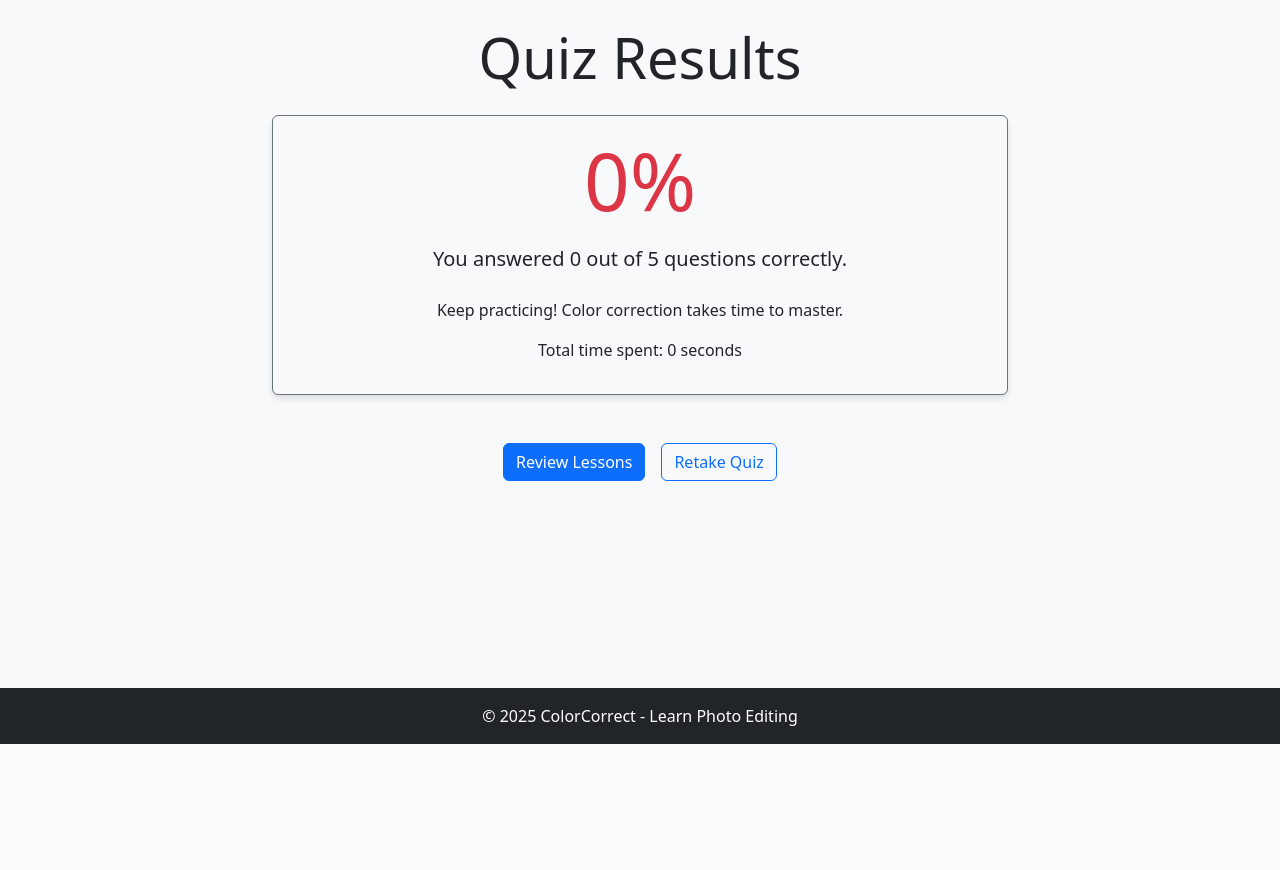
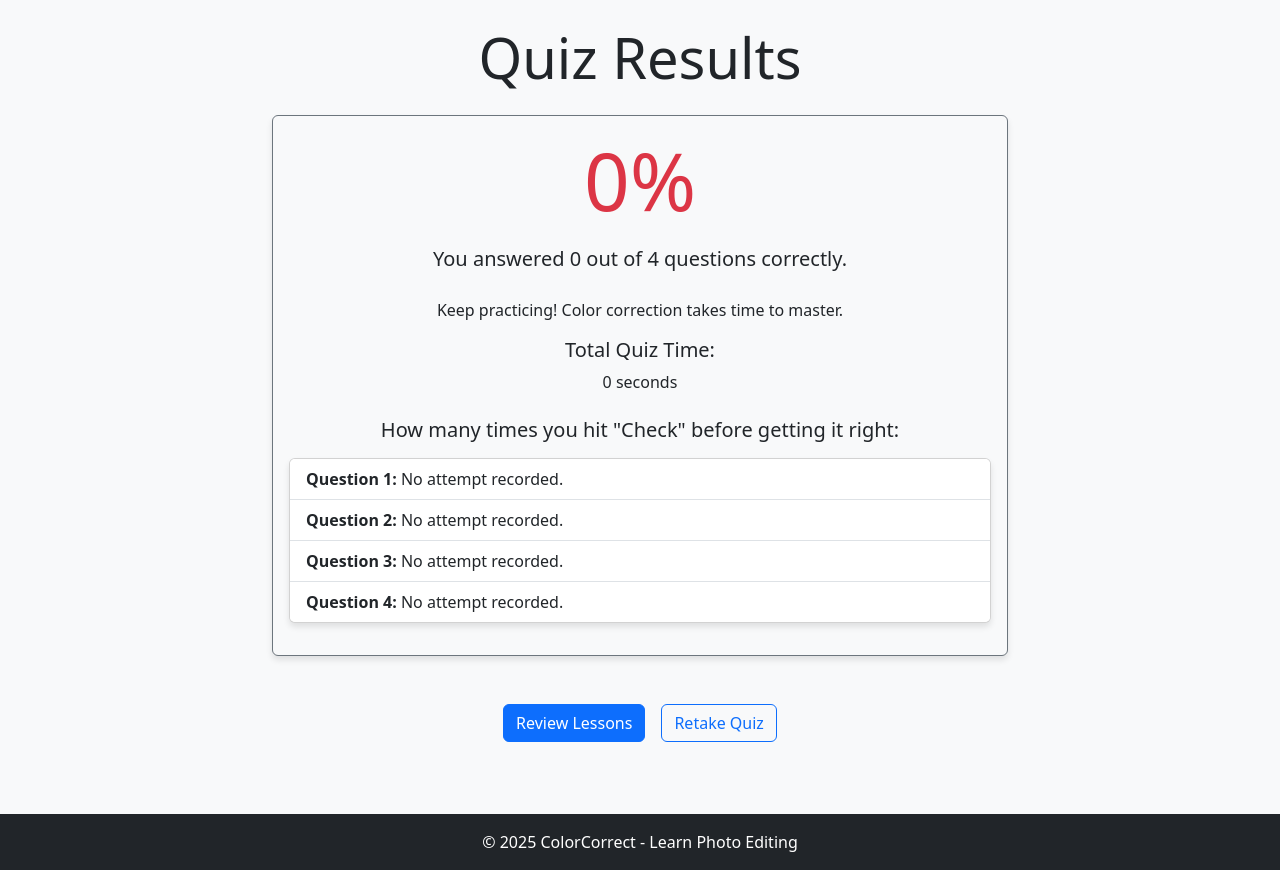
Before and after one commit to z-hmn/Color-Correct, a Flask app: page /quiz/result in a window 1280 px wide. Shown: the part 56-926 px from the top of the page. Before the commit the page ends 800 px from the top, so only its background shows below. Run offline with Flask 3, Linux system fonts and the light colour scheme.

Commit message:
Final tweaks

```diff
--- a/data.json
+++ b/data.json
@@ -21,7 +21,7 @@
       {
         "id": 3,
         "title": "Highlights",
-        "description": "Highlights affect the brightest parts of the photo—like the sky, reflections, or shiny surfaces. Lowering highlights brings back lost detail in those bright areas. Raising them can make your photo look more vivid or glowy. Too-high highlights can cause areas to look 'blown out' or too white. Use this tool to recover brightness without changing the entire image!",
+        "description": "Highlights affect the brightest parts of the photo—like the sky, reflections, or shiny surfaces. Increasing highlights brings back lost detail in those bright areas. Lowering them can make your photo look more vivid or glowy. Too-high highlights can cause areas to look 'blown out' or too white. Use this tool to recover brightness without changing the entire image!",
         "tool": "highlights",
         "min": -100,
         "max": 100,
--- a/quiz_content.json
+++ b/quiz_content.json
@@ -51,50 +51,6 @@
     },
     {
       "id": 3,
-      "question_text": "What happens when you decrease the highlights?",
-      "type": "multiple_choice",
-      "options": [
-        {
-          "text": "The darkest parts of the photo get darker",
-          "value": "darken_shadows"
-        },
-        {
-          "text": "The lightest parts of the photo lose detail",
-          "value": "lose_detail"
-        },
-        {
-          "text": "The lightest areas recover detail and become less bright",
-          "value": "recover_detail"
-        },
-        {
-          "text": "Colors become more vivid",
-          "value": "vivid_colors"
-        }
-      ],
-      "correct_answer": "recover_detail",
-      "explanation": "Decreasing highlights brings back lost detail in bright areas. This is especially useful for recovering details in overexposed areas like bright skies."
-    },
-    {
-      "id": 4,
-      "question_text": "Try to match the edit shown in the target image. Focus on making the sunset scene warmer.",
-      "type": "image_edit",
-      "base_image": "img/quiz_image.jpg",
-      "target_image": "img/quiz_image_target.jpg",
-      "primary_adjustment": "warmth",
-      "target_values": {
-        "exposure": -30,
-        "contrast": 5,
-        "highlights": 20,
-        "shadows": -15,
-        "warmth": 30,
-        "tint": 15,
-        "saturation": 10
-      },
-      "tolerance": 30,
-      "hint": "The desired result has more orange tones than blue."
-    },
-    {
-      "id": 5,
       "question_text": "Which tool would you use to correct a photo that looks too green from fluorescent lighting?",
       "type": "multiple_choice",
       "options": [
@@ -117,5 +73,24 @@
       ],
       "correct_answer": "tint_magenta",
       "explanation": "Tint controls the balance between green and magenta. To correct a green cast from fluorescent lighting, you would adjust the tint towards magenta."
+    },
+    {
+      "id": 4,
+      "question_text": "Try to match the edit shown in the target image. Focus on making the sunset scene warmer.",
+      "type": "image_edit",
+      "base_image": "img/quiz_image.jpg",
+      "target_image": "img/quiz_image_target.jpg",
+      "primary_adjustment": "warmth",
+      "target_values": {
+        "exposure": -30,
+        "contrast": 5,
+        "highlights": 20,
+        "shadows": -15,
+        "warmth": 30,
+        "tint": 15,
+        "saturation": 10
+      },
+      "tolerance": 30,
+      "hint": "The desired result has more orange tones than blue."
     }
   ]
--- a/run.py
+++ b/run.py
@@ -30,6 +30,13 @@ def home():
         session['learning_progress'] = {}
         session['quiz_answers'] = {}
         session['current_lesson_start_time'] = None
+
+        # Initialize quiz time tracking
+        session['quiz_start_time'] = None
+        session['quiz_total_time'] = 0
+
+        # Initialize attempt counter
+        session['question_attempts'] = {}
 
     return render_template('home.html')
 
@@ -120,23 +127,20 @@ def quiz(question_id):
     quiz_content = load_quiz_content()
     total_questions = len(quiz_content)
 
-    # Track time spent on previous quiz question
-    if 'current_question_start_time' in session and session['current_question_start_time']:
-        previous_question_id = session.get('current_question_id')
-        if previous_question_id:
-            start_time = datetime.strptime(session['current_question_start_time'], '%Y-%m-%d %H:%M:%S')
-            end_time = datetime.now()
-            time_spent = (end_time - start_time).total_seconds()
+    # Initialize quiz start time when first entering the quiz
+    if 'quiz_start_time' not in session or session['quiz_start_time'] is None:
+        session['quiz_start_time'] = datetime.now().strftime('%Y-%m-%d %H:%M:%S')
+        session['quiz_total_time'] = 0
+        session['question_attempts'] = {}
+        session.modified = True
 
-            # Store time spent
-            if 'quiz_time_spent' not in session:
-                session['quiz_time_spent'] = {}
-            session['quiz_time_spent'][str(previous_question_id)] = time_spent
-            session.modified = True
+    # Initialize attempts counter for this question if needed
+    if 'question_attempts' not in session:
+        session['question_attempts'] = {}
 
-    # Set current question start time
-    session['current_question_start_time'] = datetime.now().strftime('%Y-%m-%d %H:%M:%S')
-    session['current_question_id'] = question_id
+    if str(question_id) not in session['question_attempts']:
+        session['question_attempts'][str(question_id)] = 0
+        session.modified = True
 
     # Ensure question_id is valid
     if question_id < 1 or question_id > total_questions:
@@ -160,6 +164,10 @@ def quiz(question_id):
         selected_answer = request.form.get('answer')
         is_correct = selected_answer == question['correct_answer']
 
+        # Increment attempts counter
+        session['question_attempts'][str(question_id)] += 1
+        attempts = session['question_attempts'][str(question_id)]
+
         # Store the answer
         if 'quiz_answers' not in session:
             session['quiz_answers'] = {}
@@ -178,7 +186,8 @@ def quiz(question_id):
             'feedback': feedback_message,
             'feedback_class': feedback_class,
             'next_id': next_id,
-            'is_last': is_last
+            'is_last': is_last,
+            'attempts': attempts
         })
 
     # Render quiz template
@@ -194,6 +203,16 @@ def quiz(question_id):
 def submit_practical():
     data = request.json
     user_values = data.get('values', {})
+
+    # Increment attempts counter for practical question
+    if 'question_attempts' not in session:
+        session['question_attempts'] = {}
+
+    if '4' not in session['question_attempts']:
+        session['question_attempts']['4'] = 0
+
+    session['question_attempts']['4'] += 1
+    attempts = session['question_attempts']['4']
 
     # Get target values from quiz_content
     quiz_content = load_quiz_content()
@@ -229,7 +248,8 @@ def submit_practical():
         'success': True,
         'is_correct': is_correct,
         'score': score,
-        'total': total_params
+        'total': total_params,
+        'attempts': attempts
     })
 
 # Add route for quiz results
@@ -241,19 +261,27 @@ def quiz_result():
     total = len(load_quiz_content())
     score = int((correct / total) * 100) if total > 0 else 0
 
-    # Calculate time spent
-    quiz_time_spent = session.get('quiz_time_spent', {})
-    total_time = sum(quiz_time_spent.values())
+    # Calculate time spent on quiz
+    total_time = 0
+    if session.get('quiz_start_time'):
+        start_time = datetime.strptime(session['quiz_start_time'], '%Y-%m-%d %H:%M:%S')
+        end_time = datetime.now()
+        total_time = (end_time - start_time).total_seconds()
 
-    # Reset quiz progress
-    session['current_question_start_time'] = None
-    session['current_question_id'] = None
+    # Get attempts data
+    attempts_data = session.get('question_attempts', {})
+
+    # Reset quiz tracking
+    session['quiz_start_time'] = None
+    session['question_attempts'] = {}
+    session.modified = True
 
     return render_template('quiz_result.html',
                           score=score,
                           correct=correct,
                           total=total,
-                          time_spent=total_time)
+                          time_spent=total_time,
+                          attempts_data=attempts_data)
 
 if __name__ == '__main__':
     app.run(debug=True)
--- a/templates/quiz_result.html
+++ b/templates/quiz_result.html
@@ -1,12 +1,9 @@
 {% extends "layout.html" %}
-
 {% block title %}Quiz Results{% endblock %}
-
 {% block content %}
 <div class="row justify-content-center">
     <div class="col-md-8 text-center">
         <h2 class="display-4 mb-4">Quiz Results</h2>
-
         <div class="card bg-light border-secondary mb-5">
             <div class="card-body">
                 <div class="display-1 text-{{ 'success' if score >= 70 else 'warning' if score >= 50 else 'danger' }}">
@@ -15,7 +12,6 @@
                 <p class="lead mt-3">
                     You answered {{ correct }} out of {{ total }} questions correctly.
                 </p>
-
                 <div class="mt-4">
                     {% if score >= 70 %}
                         <p>Great job! You have a good understanding of color correction techniques.</p>
@@ -26,21 +22,46 @@
                     {% endif %}
                 </div>
 
-                <!-- If time_spent is available, show it -->
+                <!-- Time spent section -->
                 {% if time_spent is defined %}
                 <div class="mt-3">
-                    <p>Total time spent:
-                    {% if time_spent > 60 %}
-                        {{ (time_spent / 60)|int }} minutes {{ (time_spent % 60)|int }} seconds
-                    {% else %}
-                        {{ time_spent|int }} seconds
-                    {% endif %}
+                    <h5>Total Quiz Time:</h5>
+                    <p>
+                        {% if time_spent > 60 %}
+                            {{ (time_spent / 60)|int }} minutes {{ (time_spent % 60)|int }} seconds
+                        {% else %}
+                            {{ time_spent|int }} seconds
+                        {% endif %}
                     </p>
+                </div>
+                {% endif %}
+
+                <!-- Attempts breakdown section -->
+                {% if attempts_data is defined %}
+                <div class="mt-4">
+                    <h5>How many times you hit "Check" before getting it right:</h5>
+                    <div class="card my-3">
+                        <ul class="list-group list-group-flush text-start">
+                            {% for i in range(1, total + 1) %}
+                                <li class="list-group-item">
+                                    <strong>Question {{ i }}:</strong>
+                                    {% if i|string in attempts_data %}
+                                        {% if attempts_data[i|string] == 1 %}
+                                            You were correct on the first try!
+                                        {% else %}
+                                            You took {{ attempts_data[i|string] }} tries.
+                                        {% endif %}
+                                    {% else %}
+                                        No attempt recorded.
+                                    {% endif %}
+                                </li>
+                            {% endfor %}
+                        </ul>
+                    </div>
                 </div>
                 {% endif %}
             </div>
         </div>
-
         <div class="d-flex justify-content-center gap-3">
             <a href="{{ url_for('learn', lesson_id=1) }}" class="btn btn-primary">Review Lessons</a>
             <a href="{{ url_for('quiz', question_id=1) }}" class="btn btn-outline-primary">Retake Quiz</a>
```
Also changed, not shown: static/js/practical_quiz.js (+34 -0 lines), static/js/quiz.js (+22 -7 lines), templates/practical_quiz.html (+0 -9 lines), templates/quiz.html (+3 -21 lines).
